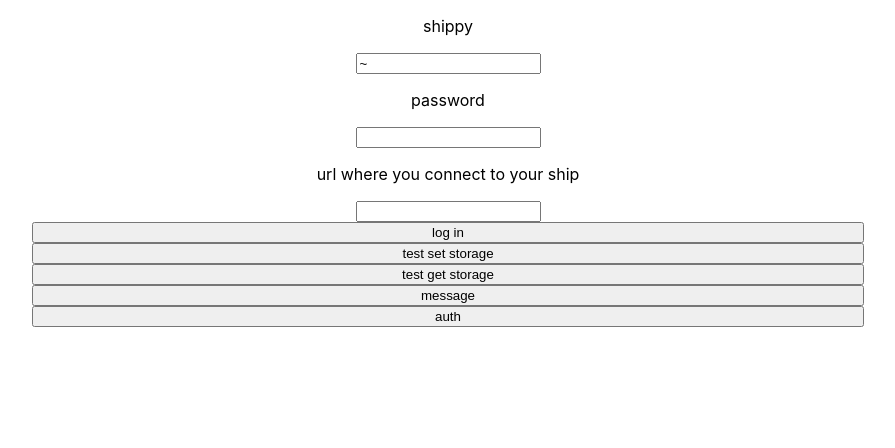
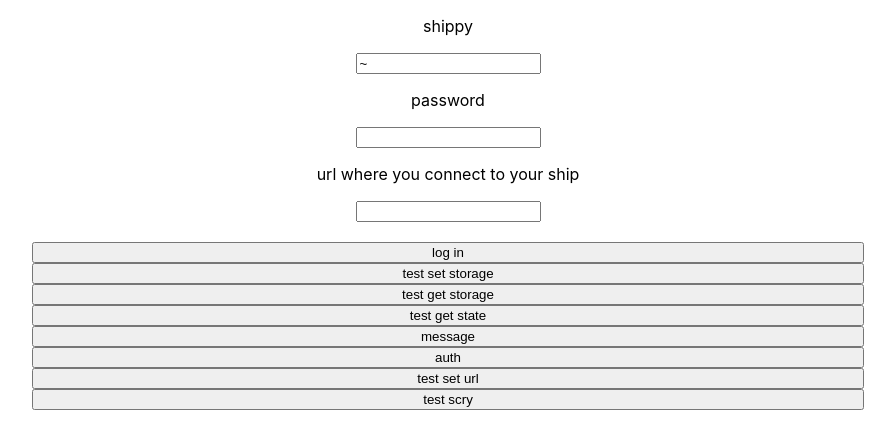
Before and after one commit to bbellify/knox-extension, a React (Create React App) app: page /vault in a window 1280 px wide. Shown: the top 448 px of the page, without its empty margins (192-1087 px from the left). Built offline with nearby package versions, Linux system fonts and the light colour scheme.

Commit message:
scry works after login

```diff
--- a/src/components/login.js
+++ b/src/components/login.js
@@ -1,8 +1,11 @@
 import React, { useEffect, useState } from "react";
 import { useNavigate } from "react-router-dom";
 import Urbit from "@urbit/http-api";
+import { useStore } from "../store";
 
-// const sse = new EventSource("http://localhost/*/");
+let sse;
+
+// = new EventSource("http://localhost:80/~/login");
 // console.log("sse", sse);
 // sse.onmessage = (message) => {
 //   console.log("message", message);
@@ -24,6 +27,17 @@ export function Login() {
     code: "",
   });
 
+  const state = useStore.getState();
+
+  function sendMessage(message) {
+    //eslint-disable-next-line
+    chrome.runtime.sendMessage(message);
+  }
+
+  function prepShipName(ship) {
+    return ship.split("")[0] === "~" ? ship.split("").slice(1).join("") : ship;
+  }
+
   function handleInput(e) {
     const name = e.target.name;
     setLogin({
@@ -33,8 +47,7 @@ export function Login() {
   }
 
   async function connect() {
-    console.log("connect click");
-    window.api = await Urbit.authenticate({
+    await Urbit.authenticate({
       //   ship: prepShipName(login.ship).trim(),
       //   url: login.url.trim(),
       //   code: login.code.trim(),
@@ -45,20 +58,18 @@ export function Login() {
       verbose: true,
     })
       .then((res) => {
-        // how to handle this? the res isn't what I want, I want the SSE
-        console.log("res", res);
-        sendMessage(res.uid);
+        window.api = res;
       })
       .catch(() => setError(true));
   }
 
-  function prepShipName(ship) {
-    return ship.split("")[0] === "~" ? ship.split("").slice(1).join("") : ship;
-  }
-
-  function sendMessage(message) {
-    //eslint-disable-next-line
-    chrome.runtime.sendMessage(message);
+  function testScry() {
+    window.api
+      .scry({
+        app: "knox",
+        path: "/vault",
+      })
+      .then((res) => console.log("scry res", res));
   }
 
   return (
@@ -75,6 +86,7 @@ export function Login() {
           display: "flex",
           flexDirection: "column",
           alignItems: "center",
+          marginTop: "20px",
         }}
       >
         <button style={{ width: "65%" }} onClick={connect}>
@@ -97,6 +109,12 @@ export function Login() {
         >
           test get storage
         </button>
+        <button
+          style={{ width: "65%" }}
+          onClick={() => sendMessage({ type: "logUrl" })}
+        >
+          test get state
+        </button>
         <button style={{ width: "65%" }} onClick={() => sendMessage("auth")}>
           message
         </button>
@@ -106,6 +124,15 @@ export function Login() {
         >
           auth
         </button>
+        <button
+          style={{ width: "65%" }}
+          onClick={() => sendMessage({ type: "setUrl", url: login.url })}
+        >
+          test set url
+        </button>
+        <button style={{ width: "65%" }} onClick={testScry}>
+          test scry
+        </button>
       </div>
       {error && <p style={{ color: "red" }}>something went wrong</p>}
     </>
--- a/src/store.js
+++ b/src/store.js
@@ -3,10 +3,15 @@ import { getStorage } from "./storage";
 
 export const useStore = create((set) => ({
   url: "",
-  setUrl: (url) => set(() => ({ url: url })),
+  setUrl: (url) => {
+    console.log("in seturl method", url);
+    set((state) => ({ url: url }));
+  },
   init: async () => {
-    const res = await getStorage(["secret", "vault", "settings"]);
+    const res = await getStorage(["secret", "vault", "settings", "url"]);
     set((state) => ({
+      auth: false,
+      url: res.url || "",
       secret: res.secret || "",
       vault: res.vault || [],
       settings: res.settings || [],
```
Also changed, not shown: src/background.js (+11 -4 lines).
